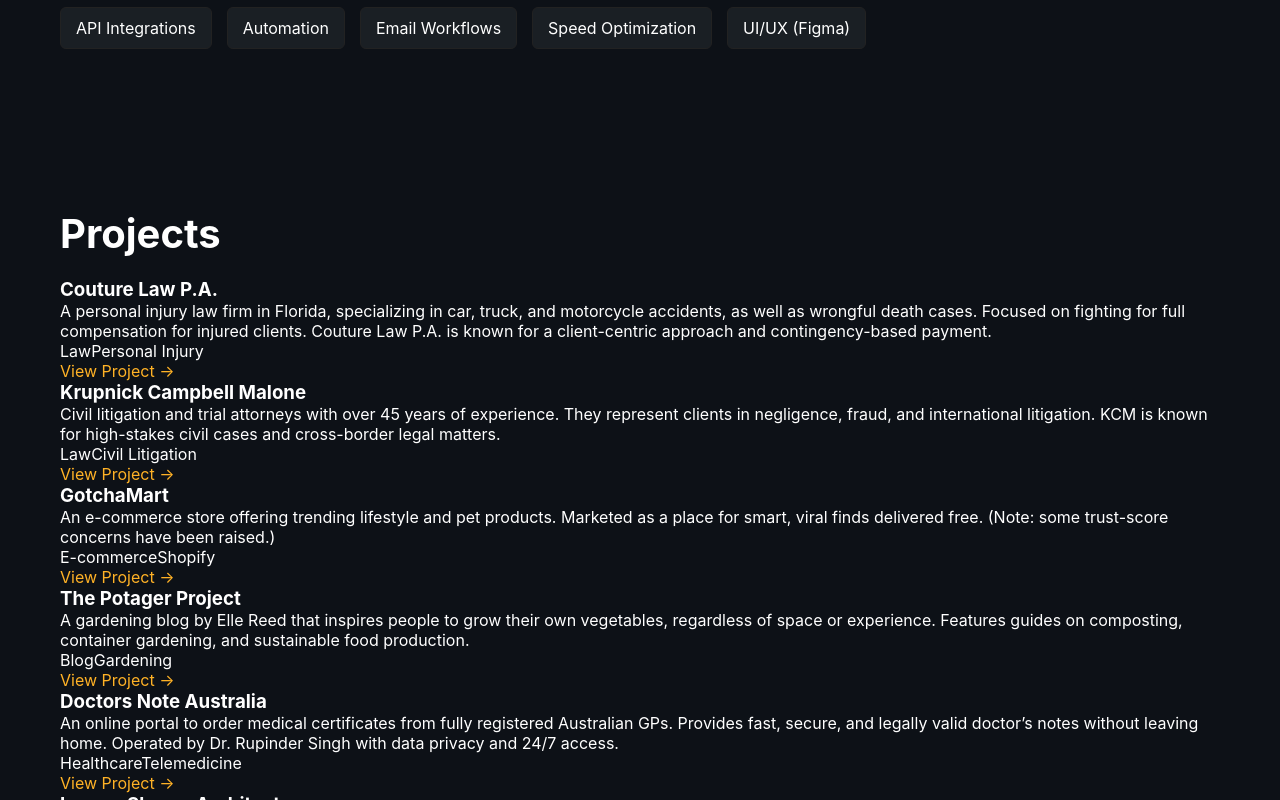
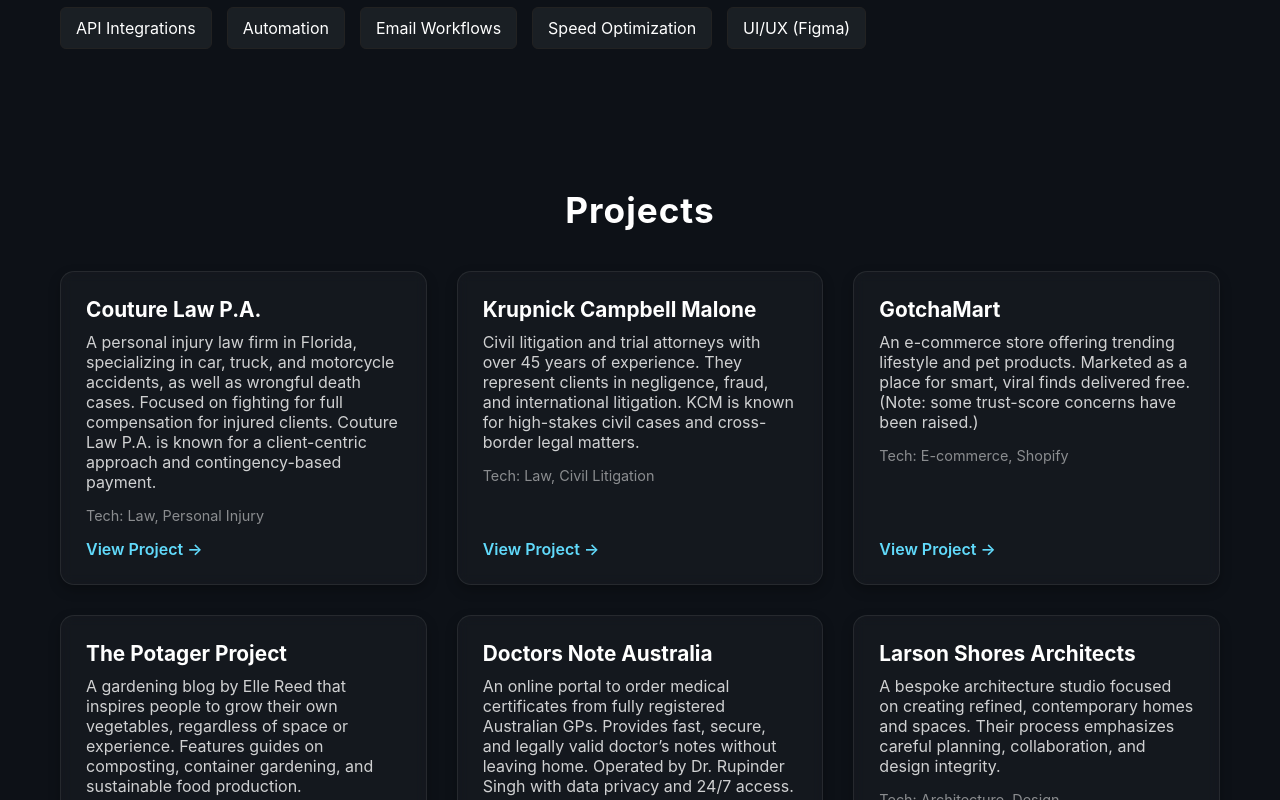
Before and after one commit to manish2224-08/manish, a React (Vite) app in the folder manish/: page / in a window 1280 px wide. Shown: the part 1140-1940 px from the top of the page. Built offline with nearby package versions, Linux system fonts and the light colour scheme.

Commit message:
Update Projects.jsx

```diff
--- a/manish/src/components/Projects.jsx
+++ b/manish/src/components/Projects.jsx
@@ -1,62 +1,85 @@
+import { motion } from "framer-motion";
 import { projects } from "../data/projects";
-import { motion } from "framer-motion";
 
 export default function Projects() {
   return (
-    <section
-      id="projects"
-      className="py-24 px-6 lg:px-20 bg-[#0f172a] text-white"
-    >
-      {/* Section Title */}
+    <section id="projects" style={{ padding: "60px 0" }}>
       <motion.h2
-        initial={{ opacity: 0, y: 20 }}
-        whileInView={{ opacity: 1, y: 0 }}
+        initial={{ opacity: 0, y: -20 }}
+        animate={{ opacity: 1, y: 0 }}
         transition={{ duration: 0.6 }}
-        viewport={{ once: true }}
-        className="text-4xl font-extrabold text-center mb-14"
+        style={{
+          textAlign: "center",
+          marginBottom: "40px",
+          fontSize: "2.2rem",
+          letterSpacing: "1px"
+        }}
       >
         Projects
       </motion.h2>
 
-      {/* Grid */}
-      <div className="grid md:grid-cols-2 lg:grid-cols-3 gap-10">
+      <div
+        style={{
+          display: "grid",
+          gridTemplateColumns: "repeat(auto-fit, minmax(280px, 1fr))",
+          gap: "30px",
+          padding: "0 20px",
+        }}
+      >
         {projects.map((p, i) => (
           <motion.div
             key={i}
-            initial={{ opacity: 0, y: 40 }}
+            initial={{ opacity: 0, y: 30 }}
             whileInView={{ opacity: 1, y: 0 }}
-            transition={{ duration: 0.6, delay: i * 0.1 }}
             viewport={{ once: true }}
-            whileHover={{ y: -6 }}
-            className="p-6 rounded-2xl bg-[#1e293b]/60 backdrop-blur border border-white/10 shadow-lg hover:shadow-2xl transition-all duration-300"
+            transition={{ duration: 0.5, delay: i * 0.1 }}
+            whileHover={{
+              y: -8,
+              scale: 1.02,
+              transition: { duration: 0.25 }
+            }}
+            style={{
+              background: "rgba(255, 255, 255, 0.03)",
+              padding: "25px",
+              borderRadius: "14px",
+              border: "1px solid rgba(255,255,255,0.08)",
+              boxShadow: "0 5px 12px rgba(0,0,0,0.25)",
+              backdropFilter: "blur(6px)",
+              WebkitBackdropFilter: "blur(6px)",
+              cursor: "pointer",
+              display: "flex",
+              flexDirection: "column",
+              justifyContent: "space-between",
+            }}
           >
-            {/* Title */}
-            <h3 className="text-xl font-bold text-indigo-400 mb-3">
+            <h3 style={{ marginBottom: "10px", fontSize: "1.3rem" }}>
               {p.title}
             </h3>
 
-            {/* Description */}
-            <p className="text-slate-300 leading-relaxed mb-4">
+            <p style={{ opacity: 0.8, marginBottom: "15px" }}>
               {p.description}
             </p>
 
-            {/* Tech */}
-            <div className="flex flex-wrap gap-2 mb-4">
-              {p.tech.map((t, index) => (
-                <span
-                  key={index}
-                  className="text-xs px-3 py-1 rounded-full bg-indigo-500/20 text-indigo-300 border border-indigo-500/30"
-                >
-                  {t}
-                </span>
-              ))}
-            </div>
+            <p
+              style={{
+                opacity: 0.5,
+                fontSize: "0.9rem",
+                marginBottom: "15px",
+              }}
+            >
+              Tech: {p.tech.join(", ")}
+            </p>
 
-            {/* Button */}
             <a
               href={p.link}
               target="_blank"
-              className="inline-block mt-2 px-5 py-2 rounded-lg bg-indigo-500 hover:bg-indigo-600 transition shadow-md font-semibold"
+              rel="noopener noreferrer"
+              style={{
+                color: "#61dafb",
+                fontWeight: "600",
+                textDecoration: "none",
+                marginTop: "auto"
+              }}
             >
               View Project →
             </a>
```
